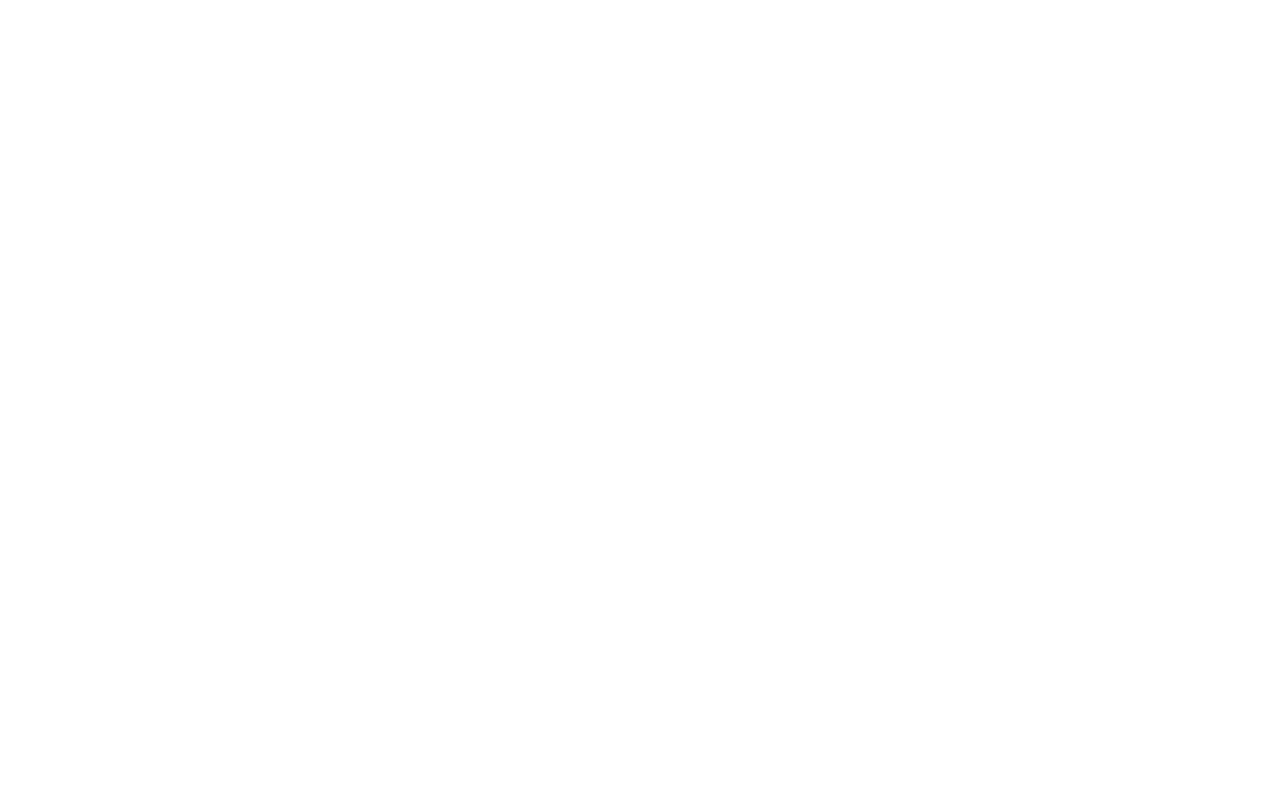
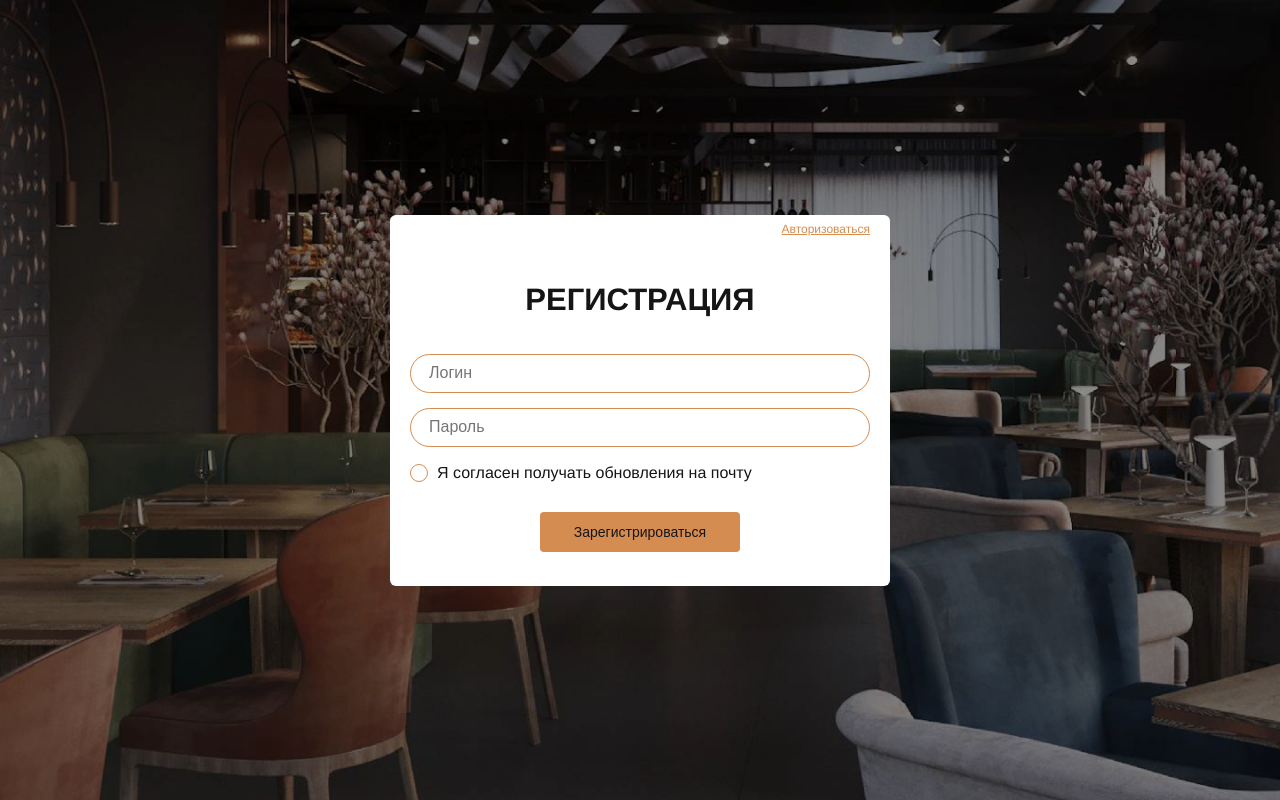
Before and after one commit to WEBzaytsev/restaurant-app, a Vue app: page /register in a window 1280 px wide. Before the commit this address had no page. Built offline with nearby package versions, Linux system fonts and the light colour scheme.

Commit message:
create auth view

```diff
--- a/package.json
+++ b/package.json
@@ -11,7 +11,8 @@
     "core-js": "^3.8.3",
     "vue": "^3.2.13",
     "vue-router": "^4.0.3",
-    "vuex": "^4.0.0"
+    "vuex": "^4.0.0",
+    "yup": "^1.3.2"
   },
   "devDependencies": {
     "@babel/core": "^7.12.16",
--- a/src/App.vue
+++ b/src/App.vue
@@ -7,6 +7,18 @@
 </template>
 
 <style>
+:root {
+  --black-color: #161516;
+  --orange-color: #d58c51;
+  --red-color: #ff0b0b;
+}
+
+body {
+  margin: 0;
+  padding: 0;
+  color: var(--black-color);
+}
+
 #app {
   font-family: Avenir, Helvetica, Arial, sans-serif;
   -webkit-font-smoothing: antialiased;
--- a/src/router/index.js
+++ b/src/router/index.js
@@ -8,13 +8,14 @@
     component: HomeView,
   },
   {
-    path: "/about",
-    name: "about",
-    // route level code-splitting
-    // this generates a separate chunk (about.[hash].js) for this route
-    // which is lazy-loaded when the route is visited.
-    component: () =>
-      import(/* webpackChunkName: "about" */ "../views/AboutView.vue"),
+    path: "/login",
+    name: "login",
+    component: () => import("../views/AuthView.vue"),
+  },
+  {
+    path: "/register",
+    name: "register",
+    component: () => import("../views/AuthView.vue"),
   },
 ];
 
--- /dev/null
+++ b/src/views/AuthView.vue
@@ -0,0 +1,285 @@
+<template>
+  <div class="auth">
+    <div class="overlay"></div>
+    <div class="auth-modal">
+      <router-link class="auth-modal-change_auth" :to="changeAuthLink">
+        {{ changeAuthText }}
+      </router-link>
+
+      <p class="auth-title">{{ title }}</p>
+      <form class="auth-form" @submit.prevent="submitHandler">
+        <div class="auth-form-field">
+          <input
+            type="text"
+            class="auth-form-input"
+            :class="{
+              invalid: errors.login,
+            }"
+            v-model="login"
+            placeholder="Логин"
+            @input="resetLoginError"
+          />
+          <span class="auth-form-error" v-if="errors.login">{{
+            errors.login
+          }}</span>
+        </div>
+        <div class="auth-form-field">
+          <input
+            type="password"
+            class="auth-form-input"
+            :class="{
+              invalid: errors.password,
+            }"
+            v-model="password"
+            placeholder="Пароль"
+            @input="resetPasswordError"
+          />
+          <span class="auth-form-error" v-if="errors.password">{{
+            errors.password
+          }}</span>
+        </div>
+        <label for="is-agree" class="checkbox-label" v-if="!isLogin">
+          <input type="checkbox" :checked="isAgree" id="is-agree" hidden />
+          <span>Я согласен получать обновления на почту</span>
+        </label>
+        <div class="auth-button-wrap">
+          <button class="auth-button" type="submit">{{ buttonText }}</button>
+        </div>
+      </form>
+    </div>
+  </div>
+</template>
+
+<script>
+import * as yup from "yup";
+
+const schema = yup.object().shape({
+  login: yup
+    .string()
+    .required("Введите логин")
+    .min(5, "Логин должен содержать не менее 5 символов")
+    .max(25, "Логин должен содержать не более 25 символов"),
+  password: yup
+    .string()
+    .required("Введите пароль")
+    .min(8, "Пароль должен содержать не менее 8 символов")
+    .max(25, "Пароль должен содержать не более - 25 символов"),
+});
+
+export default {
+  name: "AuthView",
+  data() {
+    return {
+      login: "",
+      password: "",
+      isAgree: false,
+      errors: {
+        login: null,
+        password: null,
+      },
+    };
+  },
+  computed: {
+    isLogin() {
+      return this.$route.name === "login";
+    },
+    changeAuthLink() {
+      return this.isLogin ? "/register" : "/login";
+    },
+    changeAuthText() {
+      return this.isLogin ? "Зарегистрироваться" : "Авторизоваться";
+    },
+    title() {
+      return this.isLogin ? "Вход" : "Регистрация";
+    },
+    buttonText() {
+      return this.isLogin ? "Войти" : "Зарегистрироваться";
+    },
+  },
+  methods: {
+    async submitHandler() {
+      try {
+        await schema.validate(
+          {
+            login: this.login,
+            password: this.password,
+          },
+          { abortEarly: false }
+        );
+      } catch (e) {
+        const errors = e.inner;
+
+        if (!errors.length) {
+          this.errors = {};
+        } else {
+          this.errors.login = errors.find(
+            (error) => error?.path === "login"
+          )?.errors[0];
+          this.errors.password = errors.find(
+            (error) => error?.path === "password"
+          )?.errors[0];
+        }
+      }
+    },
+
+    resetLoginError() {
+      this.errors.login = null;
+    },
+
+    resetPasswordError() {
+      this.errors.password = null;
+    },
+  },
+};
+</script>
+
+<style scoped>
+.auth {
+  background-image: url("@/assets/auth-bg.png");
+  background-size: cover;
+  background-position: center;
+  background-repeat: no-repeat;
+  width: 100%;
+  height: 100vh;
+  display: flex;
+  align-items: center;
+  justify-content: center;
+}
+
+.overlay {
+  position: absolute;
+  inset: 0;
+  z-index: 1;
+  background-color: rgba(0, 0, 0, 0.45);
+}
+
+.auth-modal {
+  position: relative;
+  z-index: 2;
+  background-color: #fff;
+  padding: 36px 20px 34px;
+  border-radius: 6px;
+  max-width: 460px;
+  width: 100%;
+}
+
+.auth-title {
+  margin-bottom: 36px;
+  text-align: center;
+  text-transform: uppercase;
+  font-size: 31px;
+  font-weight: bold;
+}
+
+.auth-modal-change_auth {
+  position: absolute;
+  display: block;
+  top: 7px;
+  left: auto;
+  right: 20px;
+  text-decoration: underline;
+  font-size: 12px;
+  font-weight: 300;
+  color: var(--orange-color);
+}
+
+.auth-form {
+  display: grid;
+  row-gap: 15px;
+}
+
+.auth-form-input.invalid {
+  border-color: var(--red-color);
+}
+
+.auth-form-input {
+  display: block;
+  background-color: #fff;
+  border: 1px solid var(--orange-color);
+  border-radius: 60px;
+  padding: 9px 18px 10px;
+  width: 100%;
+  box-sizing: border-box;
+  font-size: 16px;
+}
+
+.checkbox-label {
+  display: block;
+  width: 100%;
+  cursor: pointer;
+  box-sizing: border-box;
+}
+
+.checkbox-label span {
+  position: relative;
+  display: block;
+  padding: 2px 0 2px 27px;
+  text-align: left;
+  user-select: none;
+}
+
+.checkbox-label span:before {
+  content: " ";
+  box-sizing: border-box;
+  display: block;
+  width: 18px;
+  height: 18px;
+  position: absolute;
+  left: 0;
+  top: 50%;
+  transform: translateY(-50%);
+  border-radius: 50%;
+  border: 1px solid var(--orange-color);
+}
+
+.checkbox-label span:after {
+  content: none;
+  box-sizing: border-box;
+  display: block;
+  width: 10px;
+  height: 10px;
+  position: absolute;
+  left: 4px;
+  top: 50%;
+  transform: translateY(-50%);
+  border-radius: 50%;
+  background-color: var(--orange-color);
+}
+
+.checkbox-label input:checked + span:after {
+  content: " ";
+}
+
+.auth-button-wrap {
+  padding-top: 13px;
+}
+
+.auth-button {
+  display: block;
+  width: 200px;
+  margin: 0 auto;
+  cursor: pointer;
+  background-color: var(--orange-color);
+  border-radius: 4px;
+  text-align: center;
+  padding: 12px 0;
+  font-size: 14px;
+  color: var(--black-color);
+  border: none;
+  outline: none;
+}
+
+.auth-form-error {
+  color: var(--red-color);
+  text-align: left;
+  position: absolute;
+  left: 18px;
+  top: 102%;
+  font-weight: 300;
+  font-size: 12px;
+}
+
+.auth-form-field {
+  position: relative;
+}
+</style>
```
Also changed, not shown: src/assets/auth-bg.png (added).
